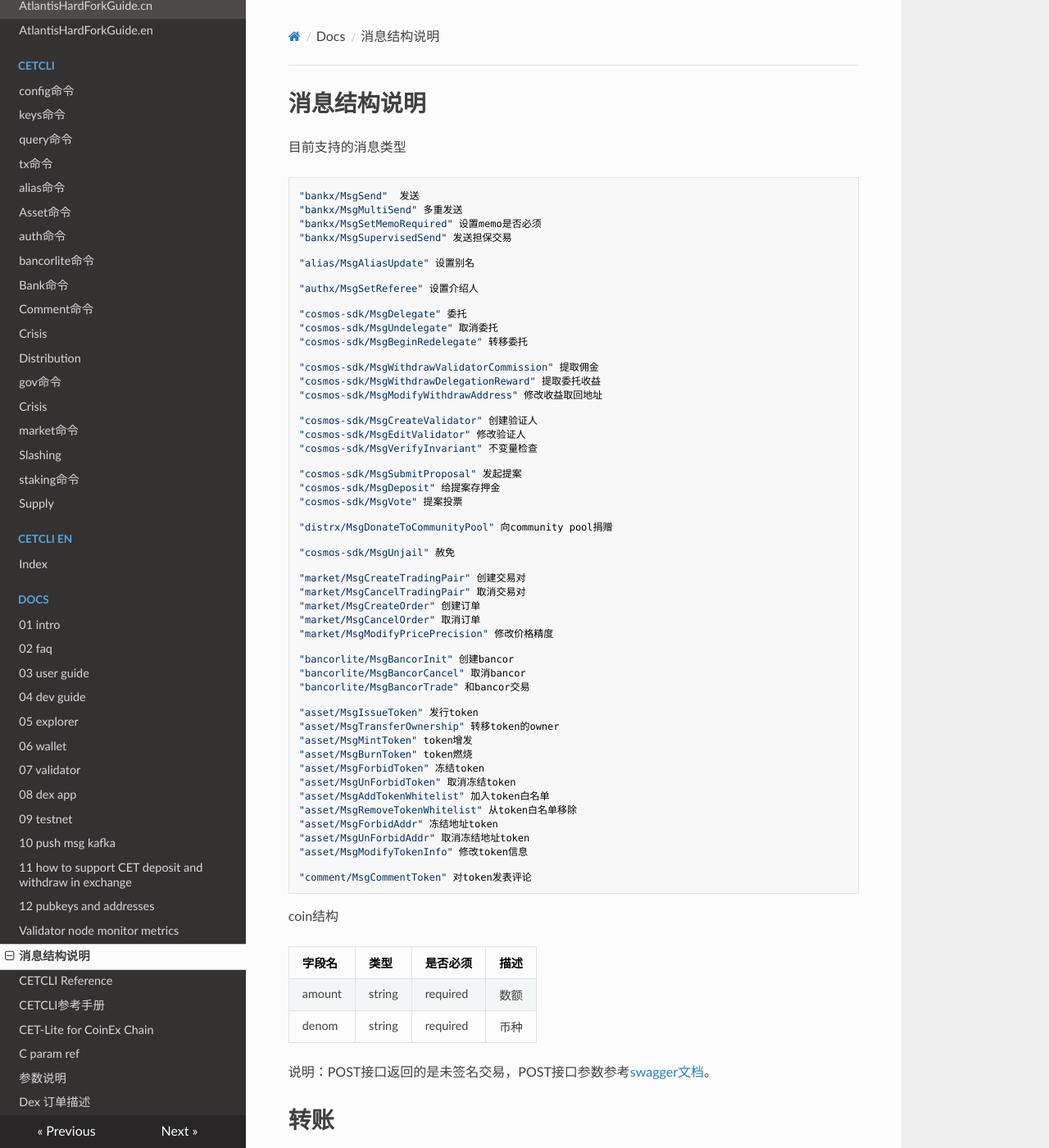
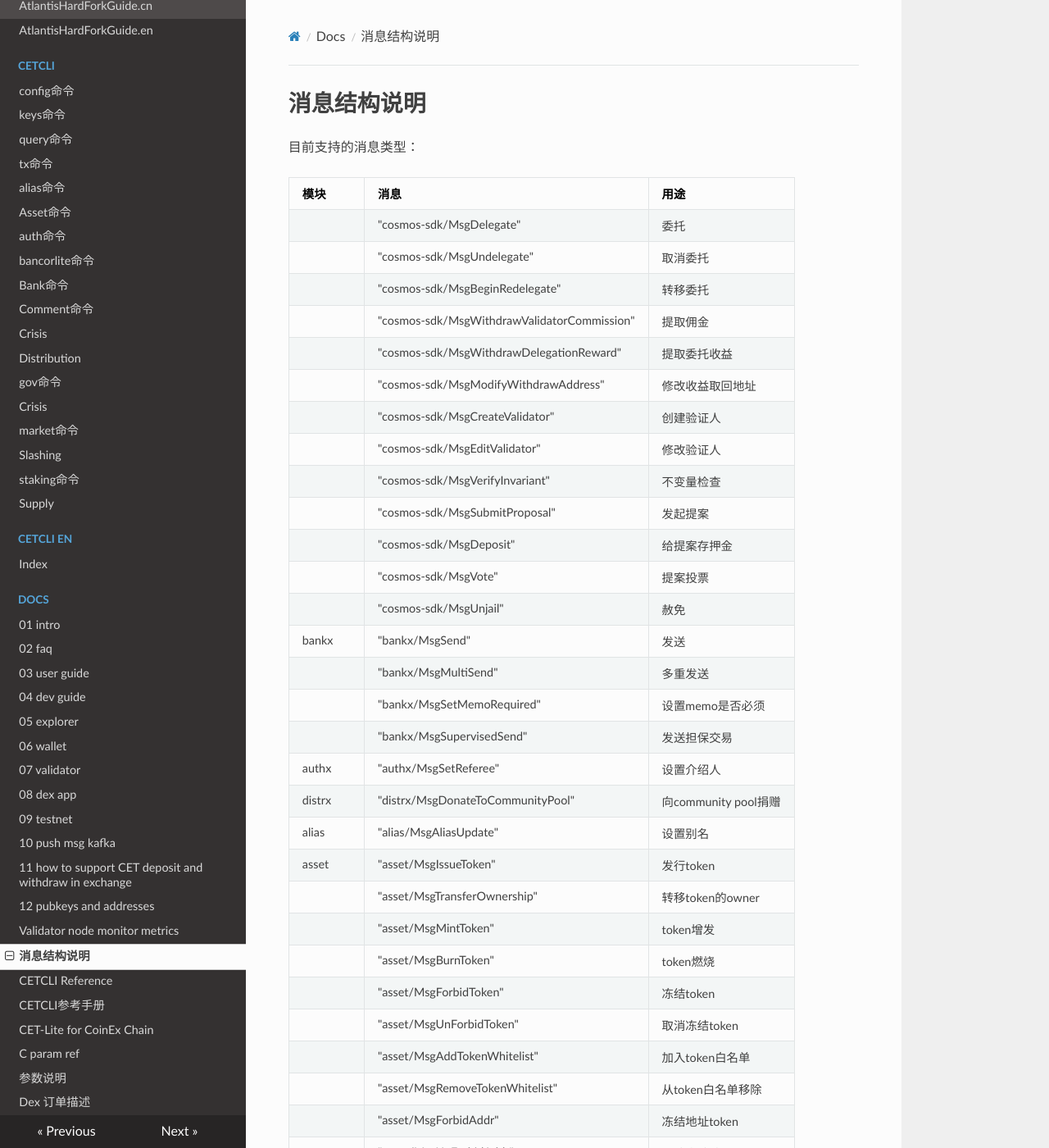
Before and after one commit to coinexchain/dex-manual, an MkDocs documentation site: the page built from docs/docs/14_messages_cn.md, in a window 1280 px wide and 1400 px high. Shown: the whole window at 82% size. Built offline with MkDocs 1.6.1, drawn with Linux system fonts in a browser that asks for light colours; nearby versions of some CDN libraries; some of the changed text lies outside the part shown.

Commit message:
Update 14_messages_cn.md

````diff
--- a/docs/docs/14_messages_cn.md
+++ b/docs/docs/14_messages_cn.md
@@ -1,61 +1,50 @@
 # 消息结构说明
 
-目前支持的消息类型
+目前支持的消息类型：
 
-```
-"bankx/MsgSend"  发送
-"bankx/MsgMultiSend" 多重发送
-"bankx/MsgSetMemoRequired" 设置memo是否必须
-"bankx/MsgSupervisedSend" 发送担保交易
+| 模块    | 消息                                         | 用途             |
+| ------- | ------------------------------------------- | ---------------- |
+|         | "cosmos-sdk/MsgDelegate"                    | 委托             |
+|         | "cosmos-sdk/MsgUndelegate"                  | 取消委托         |
+|         | "cosmos-sdk/MsgBeginRedelegate"             | 转移委托         |
+|         | "cosmos-sdk/MsgWithdrawValidatorCommission" | 提取佣金         |
+|         | "cosmos-sdk/MsgWithdrawDelegationReward"    | 提取委托收益     |
+|         | "cosmos-sdk/MsgModifyWithdrawAddress"       | 修改收益取回地址 |
+|         | "cosmos-sdk/MsgCreateValidator"             | 创建验证人       |
+|         | "cosmos-sdk/MsgEditValidator"               | 修改验证人       |
+|         | "cosmos-sdk/MsgVerifyInvariant"             | 不变量检查       |
+|         | "cosmos-sdk/MsgSubmitProposal"              | 发起提案 |
+|         | "cosmos-sdk/MsgDeposit"                     | 给提案存押金 |
+|         | "cosmos-sdk/MsgVote"                        | 提案投票 |
+|         | "cosmos-sdk/MsgUnjail"                      | 赦免            |
+| bankx   | "bankx/MsgSend"                             | 发送             |
+|         | "bankx/MsgMultiSend"                        | 多重发送         |
+|         | "bankx/MsgSetMemoRequired"                  | 设置memo是否必须 |
+|         | "bankx/MsgSupervisedSend"                   | 发送担保交易     |
+| authx   | "authx/MsgSetReferee"                       | 设置介绍人       |
+| distrx  | "distrx/MsgDonateToCommunityPool"           | 向community pool捐赠 |
+| alias   | "alias/MsgAliasUpdate"                      | 设置别名         |
+| asset   | "asset/MsgIssueToken"                       | 发行token|
+|         | "asset/MsgTransferOwnership"                | 转移token的owner|
+|         | "asset/MsgMintToken"                        | token增发|
+|         | "asset/MsgBurnToken"                        | token燃烧|
+|         | "asset/MsgForbidToken"                      | 冻结token|
+|         | "asset/MsgUnForbidToken"                    | 取消冻结token|
+|         | "asset/MsgAddTokenWhitelist"                | 加入token白名单|
+|         | "asset/MsgRemoveTokenWhitelist"             | 从token白名单移除|
+|         | "asset/MsgForbidAddr"                       | 冻结地址token|
+|         | "asset/MsgUnForbidAddr"                     | 取消冻结地址token|
+|         | "asset/MsgModifyTokenInfo"                  | 修改token信息|
+| market  | "market/MsgCreateTradingPair"               | 创建交易对|
+|         | "market/MsgCancelTradingPair"               | 取消交易对|
+|         | "market/MsgCreateOrder"                     | 创建订单|
+|         | "market/MsgCancelOrder"                     | 取消订单|
+|         | "market/MsgModifyPricePrecision"            | 修改价格精度|
+| bancor  | "bancorlite/MsgBancorInit"                  | 创建bancor|
+|         | "bancorlite/MsgBancorCancel"                | 取消bancor|
+|         | "bancorlite/MsgBancorTrade"                 | 和bancor交易|
+| comment | "comment/MsgCommentToken"                   | 对token发表评论|
 
-"alias/MsgAliasUpdate" 设置别名
-
-"authx/MsgSetReferee" 设置介绍人
-
-"cosmos-sdk/MsgDelegate" 委托
-"cosmos-sdk/MsgUndelegate" 取消委托
-"cosmos-sdk/MsgBeginRedelegate" 转移委托
-
-"cosmos-sdk/MsgWithdrawValidatorCommission" 提取佣金
-"cosmos-sdk/MsgWithdrawDelegationReward" 提取委托收益
-"cosmos-sdk/MsgModifyWithdrawAddress" 修改收益取回地址
-
-"cosmos-sdk/MsgCreateValidator" 创建验证人
-"cosmos-sdk/MsgEditValidator" 修改验证人
-"cosmos-sdk/MsgVerifyInvariant" 不变量检查
-
-"cosmos-sdk/MsgSubmitProposal" 发起提案
-"cosmos-sdk/MsgDeposit" 给提案存押金
-"cosmos-sdk/MsgVote" 提案投票
-
-"distrx/MsgDonateToCommunityPool" 向community pool捐赠
-
-"cosmos-sdk/MsgUnjail" 赦免
-
-"market/MsgCreateTradingPair" 创建交易对
-"market/MsgCancelTradingPair" 取消交易对
-"market/MsgCreateOrder" 创建订单
-"market/MsgCancelOrder" 取消订单
-"market/MsgModifyPricePrecision" 修改价格精度
-
-"bancorlite/MsgBancorInit" 创建bancor
-"bancorlite/MsgBancorCancel" 取消bancor
-"bancorlite/MsgBancorTrade" 和bancor交易
-
-"asset/MsgIssueToken" 发行token
-"asset/MsgTransferOwnership" 转移token的owner
-"asset/MsgMintToken" token增发
-"asset/MsgBurnToken" token燃烧
-"asset/MsgForbidToken" 冻结token
-"asset/MsgUnForbidToken" 取消冻结token
-"asset/MsgAddTokenWhitelist" 加入token白名单
-"asset/MsgRemoveTokenWhitelist" 从token白名单移除
-"asset/MsgForbidAddr" 冻结地址token
-"asset/MsgUnForbidAddr" 取消冻结地址token
-"asset/MsgModifyTokenInfo" 修改token信息
-
-"comment/MsgCommentToken" 对token发表评论
-```
 
 
 coin结构
@@ -66,6 +55,8 @@ coin结构
 | denom  | string | required | 币种 |
 
 说明：POST接口返回的是未签名交易，POST接口参数参考[swagger文档](https://dex-api.coinex.org/swagger/)。
+
+
 
 # 转账
 
````
